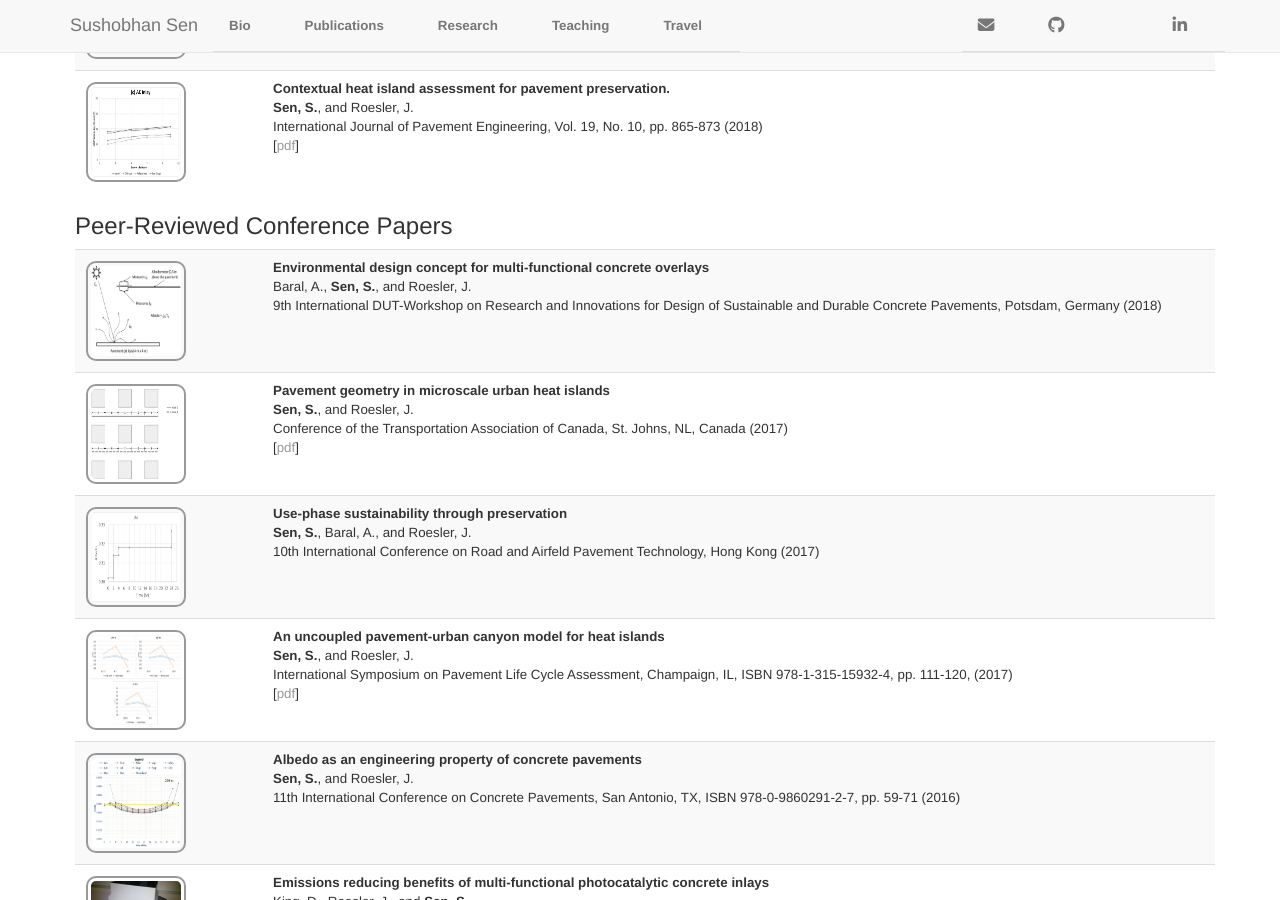
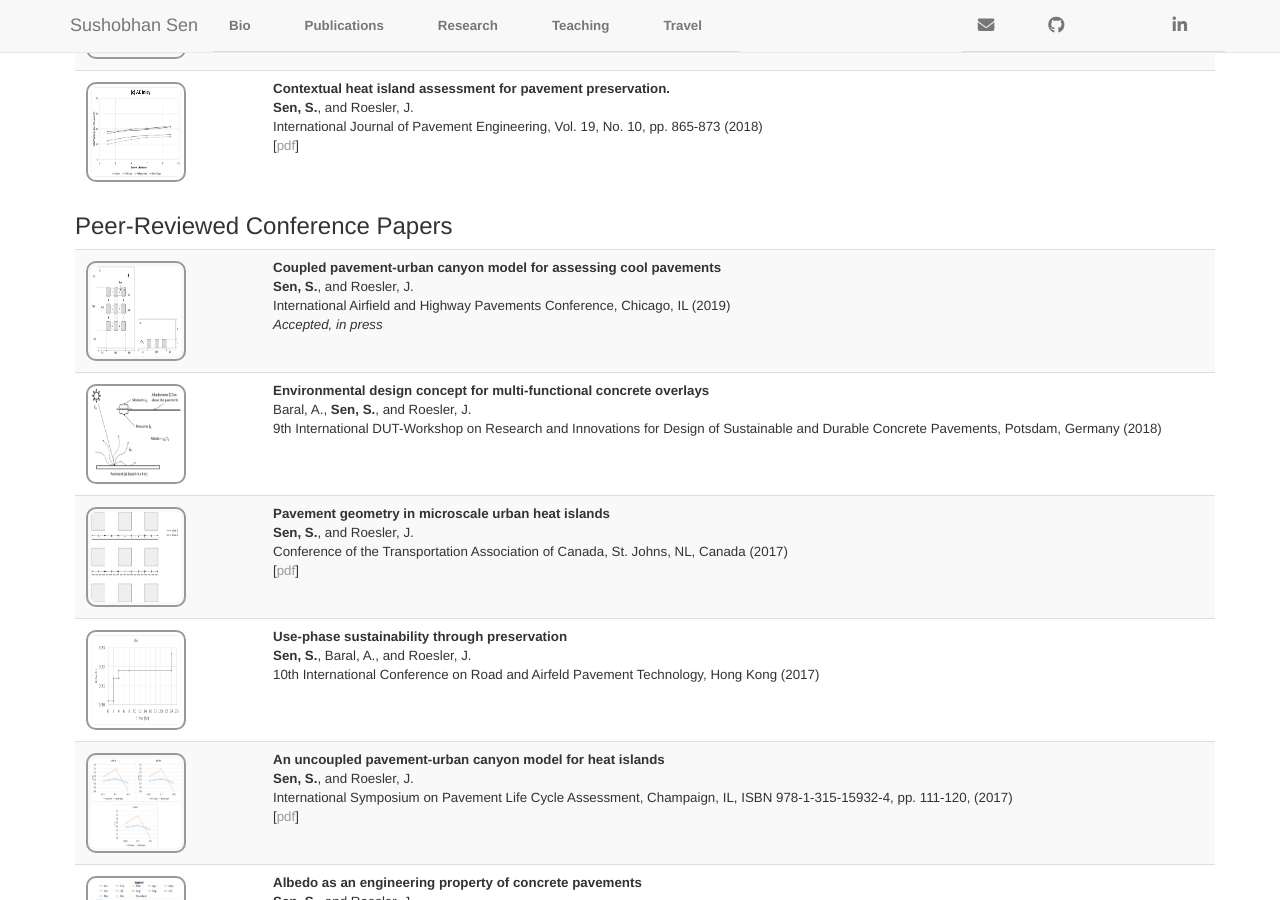
Before and after one commit to sushobhansen/sushobhansen.github.io, a Jekyll site: the page built from publications.md, in a window 1280 px wide and 900 px high, scrolled down 936 px. Built offline with Jekyll 4.4.1, drawn with Linux system fonts in a browser that asks for light colours; nearby versions of some CDN libraries; a style sheet for code colours, icons or effects is not loaded.

Commit message:
Added ASCE conference 2019 paper

```diff
--- a/publications.md
+++ b/publications.md
@@ -48,6 +48,10 @@ Reviewer For: [International Journal of Pavement Engineering](http://www.tandfon
 
 <table class="table table-striped table-hover">
 	<tr>
+		<td class="col-md-2"><img src="./images/coupled-model.jpg" alt="tac-2017" height="100px" width="100px"></td>
+		<td><b>Coupled pavement-urban canyon model for assessing cool pavements</b> <br> <b>Sen, S.</b>, and Roesler, J. <br> International Airfield and Highway Pavements Conference, Chicago, IL (2019)<br><i>Accepted, in press</i></td>
+	</tr>
+	<tr>
 		<td class="col-md-2"><img src="./images/potsdam-2018.jpg" alt="tac-2017" height="100px" width="100px"></td>
 		<td><b>Environmental design concept for multi-functional concrete overlays</b> <br> Baral, A., <b>Sen, S.</b>, and Roesler, J. <br> 9th International DUT-Workshop on Research and Innovations for Design of Sustainable and Durable Concrete Pavements, Potsdam, Germany (2018) </td>
 	</tr>
```
Also changed, not shown: images/coupled-model.jpg (added).
